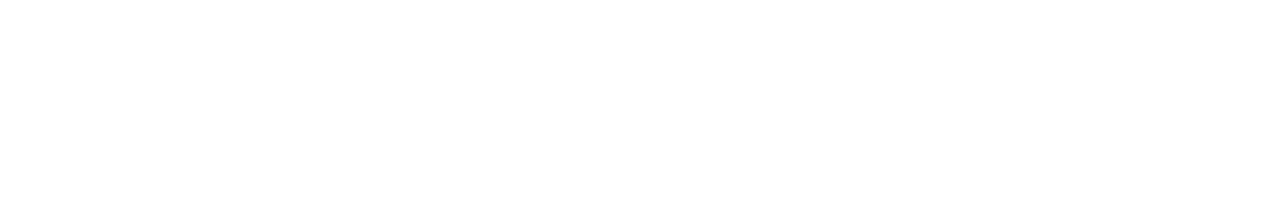
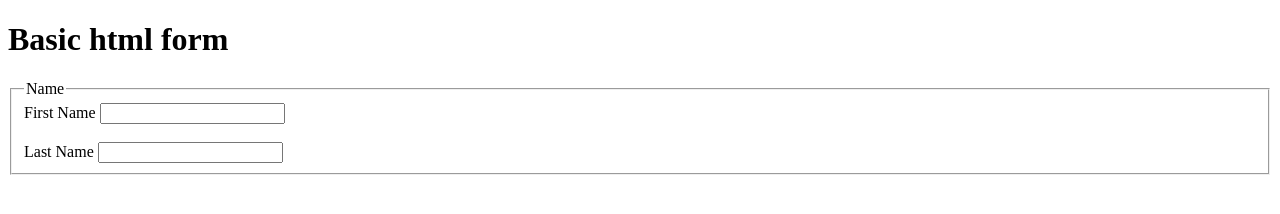
Before and after one commit to Sajaawadallah/html-task, a plain HTML site: page index.html in a window 1280 px wide. Drawn offline with Linux system fonts and the light colour scheme.

Commit message:
add filedsite with text input

```diff
--- a/index.html
+++ b/index.html
@@ -5,6 +5,7 @@
     <meta charset="UTF-8">
     <meta http-equiv="X-UA-Compatible" content="IE=edge">
     <meta name="viewport" content="width=device-width, initial-scale=1.0">
+    <link rel="icon" href="html.png">
     <title>Html Task</title>
 </head>
 
@@ -12,10 +13,19 @@
     <!-- header here -->
     <header></header>
     <main>
+
+        <h1>Basic html form</h1>
         <!-- here we have a form :) -->
+
         <form action="#">
-
-
+            <!-- add filedsite with text input -->
+            <fieldset>
+                <legend>Name</legend>
+                <label>First Name</label>
+                <input type="text"><br><br>
+                <label>Last Name</label>
+                <input type="text">
+            </fieldset>
 
         </form>
     </main>
```
